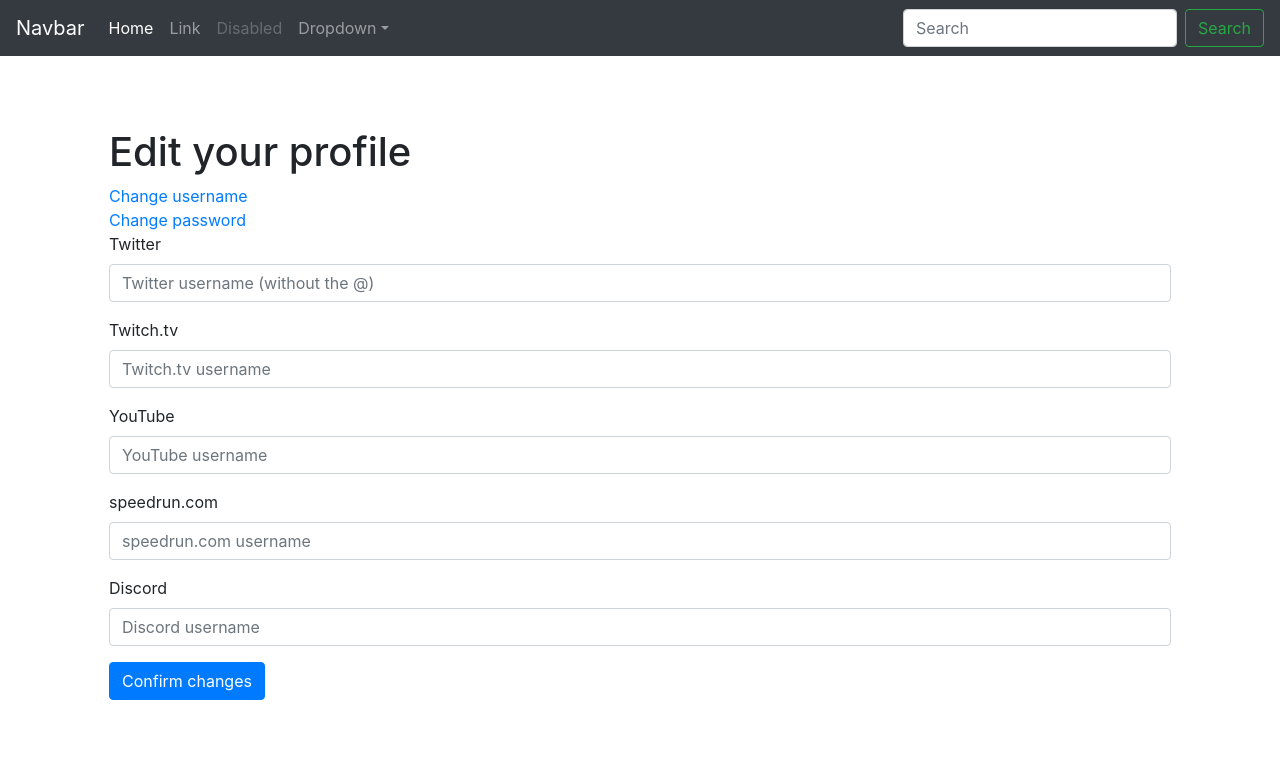
After one commit to Krankdud/speedtech, a Flask app: template speeddb/templates/edit_profile.html in a window 1280 px wide. The commit adds this page. Shown: the top 763 px of the page. Run offline with Flask 2, Linux system fonts and the light colour scheme; the template is opened without the code that fills it: values that come from a table or form of the project are taken from there, others are empty; parts of the project's set-up code (start-up, migrations or seed data) failed here and were passed over; some libraries are stand-ins or nearby versions.

Commit message:
Added edit user profile page

```diff
--- a/speeddb/forms.py
+++ b/speeddb/forms.py
@@ -25,3 +25,12 @@ class UploadForm(FlaskForm):
         for tag in tag_list:
             if len(tag) > cn.TAG_NAME_LENGTH:
                 raise ValidationError('Tag must be less than %d characters' % cn.TAG_NAME_LENGTH)
+
+class EditProfileForm(FlaskForm):
+    """ EditProfileForm is the form used to update a user's profile """
+
+    twitter = StringField(u'Twitter', [Length(max=cn.USER_TWITTER_LENGTH)])
+    twitch = StringField(u'Twitch.tv', [Length(max=cn.USER_TWITCH_LENGTH)])
+    youtube = StringField(u'YouTube', [Length(max=cn.USER_YOUTUBE_LENGTH)])
+    speedruncom = StringField(u'speedrun.com', [Length(max=cn.USER_SPEEDRUNCOM_LENGTH)])
+    discord = StringField(u'Discord', [Length(max=cn.USER_DISCORD_LENGTH)])
--- a/speeddb/templates/clip.html
+++ b/speeddb/templates/clip.html
@@ -2,8 +2,8 @@
 {% block title %}{{ clip.title }}{% endblock %}
 {% block content %}
 <h1>{{ clip.title }}</h1>
-<div class="clip-author">Submitted by <a href="#">{{ clip.user.username }}</a> on {{ clip.time_created }}</div>
-<div class="clip-embed">
+<div class="clip-author">Submitted by <a href="{{ url_for('user_profile_page', username=clip.user.username, page=1) }}">{{ clip.user.username }}</a> on {{ clip.time_created }}</div>
+<div class="clip-embed embed-responsive embed-responsive-16by9">
     {{ clip_embed }}
 </div>
 <div class="clip-description">
--- /dev/null
+++ b/speeddb/templates/edit_profile.html
@@ -0,0 +1,74 @@
+{% extends "base.html" %}
+{% block title %}Edit profile{% endblock %}
+{% block content %}
+<h1>Edit your profile</h1>
+<div class="edit-profile-change-password">
+    <div>
+        <a href="/user/change-username">Change username</a>
+    </div>
+    <div>
+        <a href="/user/change-password">Change password</a>
+    </div>
+</div>
+<form action="{{ post_url }}" method="post" role="form">
+    {{ form.csrf_token }}
+    <div class="form-group">
+        {{ form.twitter.label }}
+        {% if form.twitter.errors %}
+            {{ form.twitter(class="form-control is-invalid", placeholder="Twitter username (without the @)") }}
+            <div class="invalid-feedback">
+                {% for error in form.twitter.errors %}{{ error }}{% endfor %}
+            </div>
+        {% else %}
+            {{ form.twitter(class="form-control", placeholder="Twitter username (without the @)") }}
+        {% endif %}
+    </div>
+    <div class="form-group">
+        {{ form.twitch.label }}
+        {% if form.twitch.errors %}
+            {{ form.twitch(class="form-control is-invalid", placeholder="Twitch.tv username") }}
+            <div class="invalid-feedback">
+                {% for error in form.twitch.errors %}{{ error }}{% endfor %}
+            </div>
+        {% else %}
+            {{ form.twitch(class="form-control", placeholder="Twitch.tv username") }}
+        {% endif %}
+    </div>
+    <div class="form-group">
+        {{ form.youtube.label }}
+        {% if form.youtube.errors %}
+            {{ form.youtube(class="form-control is-invalid", placeholder="YouTube username") }}
+            <div class="invalid-feedback">
+                {% for error in form.youtube.errors %}{{ error }}{% endfor %}
+            </div>
+        {% else %}
+            {{ form.youtube(class="form-control", placeholder="YouTube username") }}
+        {% endif %}
+    </div>
+    <div class="form-group">
+        {{ form.speedruncom.label }}
+        {% if form.speedruncom.errors %}
+            {{ form.speedruncom(class="form-control is-invalid", placeholder="speedrun.com username") }}
+            <div class="invalid-feedback">
+                {% for error in form.speedruncom.errors %}{{ error }}{% endfor %}
+            </div>
+        {% else %}
+            {{ form.speedruncom(class="form-control", placeholder="speedrun.com username") }}
+        {% endif %}
+    </div>
+    <div class="form-group">
+        {{ form.discord.label }}
+        {% if form.discord.errors %}
+            {{ form.discord(class="form-control is-invalid", placeholder="Discord username") }}
+            <div class="invalid-feedback">
+                {% for error in form.discord.errors %}{{ error }}{% endfor %}
+            </div>
+        {% else %}
+            {{ form.discord(class="form-control", placeholder="Discord username") }}
+        {% endif %}
+    </div>
+	<div class="form-group">
+		<button type="submit" class="btn btn-primary">Confirm changes</button>
+	</div>
+</form>
+{% endblock %}
--- a/speeddb/views.py
+++ b/speeddb/views.py
@@ -34,6 +34,26 @@ def user_profile_page(username, page):
     page_count = pagination.get_page_count(len(user.clips))
 
     return render_template('user.html', user=user, clips=clips, page=page, page_count=page_count)
+
+@app.route('/user/edit-profile', methods=['GET', 'POST'])
+@login_required
+def user_edit_profile():
+    form = forms.EditProfileForm(twitter=current_user.twitter, twitch=current_user.twitch, youtube=current_user.youtube, speedruncom=current_user.speedruncom, discord=current_user.discord)
+
+    if request.method == 'POST' and form.validate():
+        # If values in the form are empty, set the empty fields to None
+        current_user.twitter = form.twitter.data or None
+        current_user.twitch = form.twitch.data or None
+        current_user.youtube = form.youtube.data or None
+        current_user.speedruncom = form.speedruncom.data or None
+        current_user.discord = form.discord.data or None
+
+        db.session.add(current_user)
+        db.session.commit()
+
+        return redirect(url_for('user_profile_page', username=current_user.username, page=1))
+
+    return render_template('edit_profile.html', user=current_user, form=form, post_url=url_for('user_edit_profile'))
 
 @app.route('/upload', methods=['GET', 'POST'])
 @login_required
```
Also changed, not shown: speeddb/templates/search/result.html (+7 -5 lines), speeddb/templates/user.html (+7 -7 lines).
